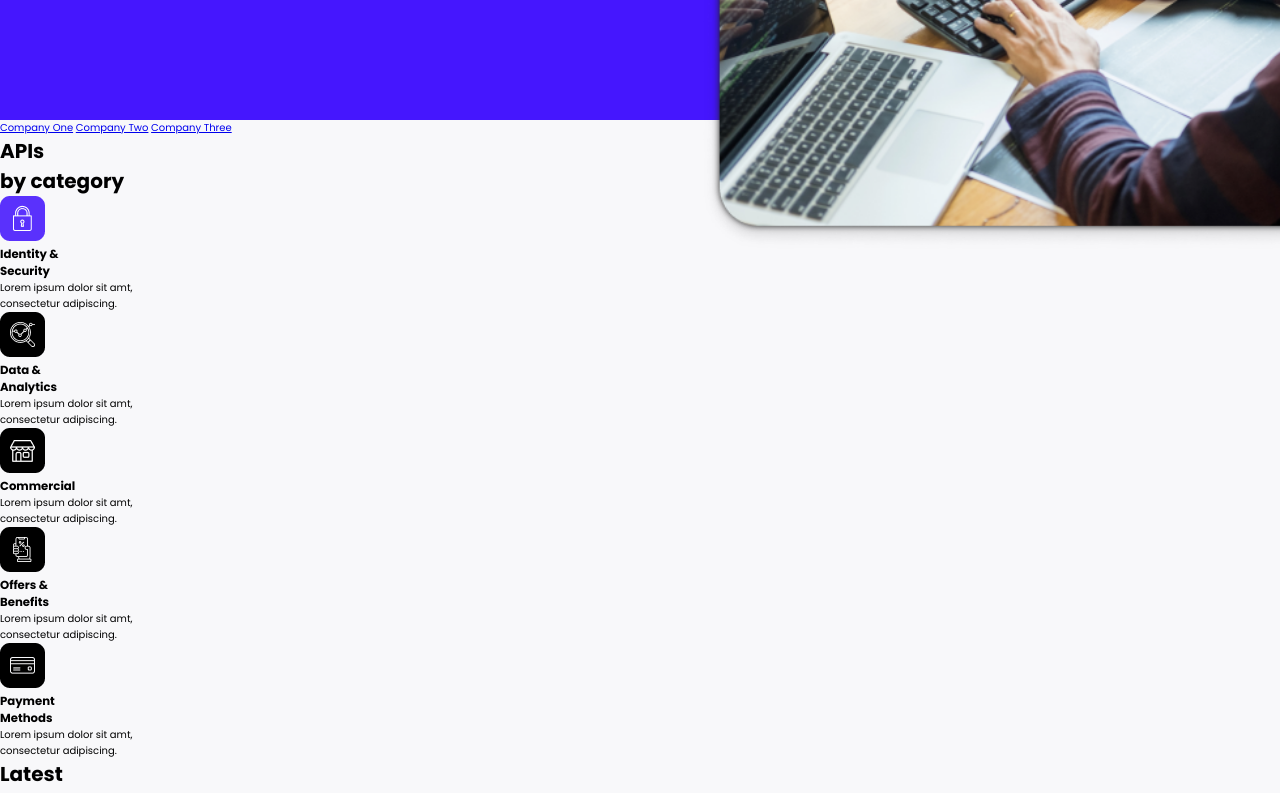
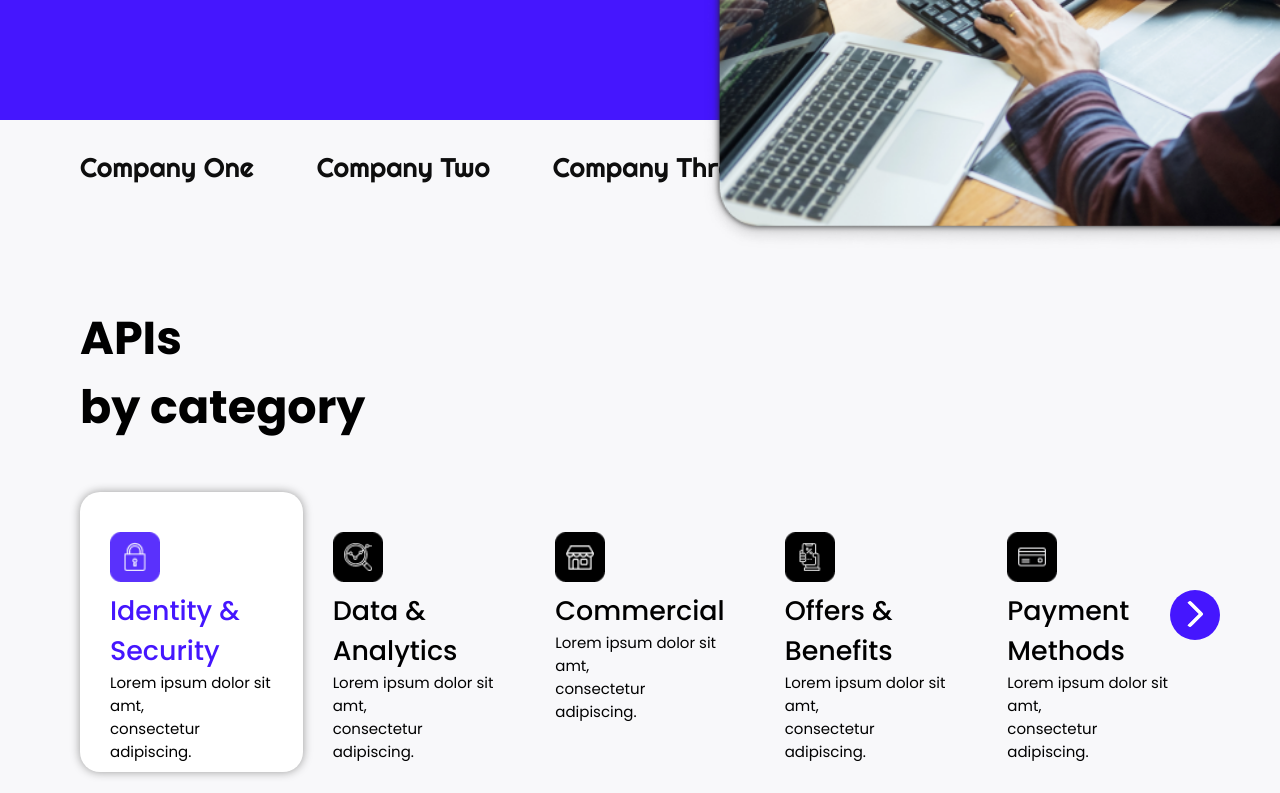
Before and after one commit to omkarg01/HTML-CSS-Project-9, a website: page index.html in a window 1280 px wide. Shown: the part 500-1293 px from the top of the page. Drawn offline with Linux system fonts and the light colour scheme.

Commit message:
API Section Complete

```diff
--- a/index.html
+++ b/index.html
@@ -1,5 +1,6 @@
 <!DOCTYPE html>
 <html lang="en">
+
 <head>
     <meta charset="UTF-8">
     <meta http-equiv="X-UA-Compatible" content="IE=edge">
@@ -7,13 +8,14 @@
     <title>Developer Landing Page</title>
     <link rel="stylesheet" href="style.css">
 </head>
+
 <body>
     <!-- Header Starts -->
     <header>
 
         <!-- LOGO -->
         <div class="logo-div">
-            <img class="logo" src="./images/Logo.png" >
+            <img class="logo" src="./images/Logo.png">
         </div>
 
         <!-- Navigation Bar Starts -->
@@ -25,8 +27,11 @@
             <a class="nav-item">Forums</a>
             <a class="nav-item">LogIn</a>
             <a class="nav-item-active">Sign Up</a>
-            <svg class="nav-item" width="13" height="13" viewBox="0 0 13 13" fill="none" xmlns="http://www.w3.org/2000/svg">
-            <path fill-rule="evenodd" clip-rule="evenodd" d="M8.85903 8.24401L11.816 11.321L11.815 11.322C11.991 11.4877 12.0614 11.7369 11.9982 11.9703C11.9349 12.2036 11.7483 12.3831 11.5127 12.4372C11.2771 12.4914 11.0308 12.4113 10.872 12.229L7.89103 9.12901C7.04998 9.72236 6.04531 10.0397 5.01603 10.037C2.66419 10.0372 0.627975 8.40344 0.118589 6.10743C-0.390797 3.81142 0.763438 1.46979 2.89472 0.475412C5.02599 -0.518963 7.56198 0.100953 8.99418 1.96641C10.4264 3.83187 10.3702 6.44192 8.85903 8.24401ZM8.44412 3.59725C7.86941 2.21135 6.51636 1.3082 5.01603 1.30901C2.9693 1.31231 1.31123 2.97128 1.30903 5.01801C1.30903 6.51834 2.21291 7.8709 3.59912 8.44487C4.98532 9.01883 6.58078 8.70114 7.64139 7.63996C8.702 6.57878 9.01883 4.98314 8.44412 3.59725Z" fill="white"/>
+            <svg class="nav-item" width="13" height="13" viewBox="0 0 13 13" fill="none"
+                xmlns="http://www.w3.org/2000/svg">
+                <path fill-rule="evenodd" clip-rule="evenodd"
+                    d="M8.85903 8.24401L11.816 11.321L11.815 11.322C11.991 11.4877 12.0614 11.7369 11.9982 11.9703C11.9349 12.2036 11.7483 12.3831 11.5127 12.4372C11.2771 12.4914 11.0308 12.4113 10.872 12.229L7.89103 9.12901C7.04998 9.72236 6.04531 10.0397 5.01603 10.037C2.66419 10.0372 0.627975 8.40344 0.118589 6.10743C-0.390797 3.81142 0.763438 1.46979 2.89472 0.475412C5.02599 -0.518963 7.56198 0.100953 8.99418 1.96641C10.4264 3.83187 10.3702 6.44192 8.85903 8.24401ZM8.44412 3.59725C7.86941 2.21135 6.51636 1.3082 5.01603 1.30901C2.9693 1.31231 1.31123 2.97128 1.30903 5.01801C1.30903 6.51834 2.21291 7.8709 3.59912 8.44487C4.98532 9.01883 6.58078 8.70114 7.64139 7.63996C8.702 6.57878 9.01883 4.98314 8.44412 3.59725Z"
+                    fill="white" />
             </svg>
         </nav>
 
@@ -42,9 +47,7 @@
         </div>
 
         <!-- Image -->
-        <!-- <div> -->
         <img class="header-image" src="./images/IMAGE HERE.png">
-        <!-- </div> -->
     </header>
     <!-- Companies -->
     <div class="companies">
@@ -88,7 +91,9 @@
                 <h3 class="card-head">Payment <br> Methods</h3>
                 <p class="card-body">Lorem ipsum dolor sit amt, <br> consectetur adipiscing.</p>
             </div>
-
+            <div class="right-arrow">
+                <i class="arrow right"></i>
+            </div>
         </div>
     </div>
 
@@ -102,12 +107,13 @@
         <!-- Blog card 01 -->
         <div class="blog-card">
             <div class="blog-image">
-                    <img src="./images/Rectangle.png" alt="" >
+                <img src="./images/Rectangle.png" alt="">
             </div>
             <div class="blog-content">
-                    <h6 >06 Aug 2019</h6>
-                    <h3 >Custom-made <br> loyalty programme</h3>
-                    <small>Lorem ipsum dolor sit amet <br>consectetur adipisicing elit. <br> consectetur adipisicing elit. <br>Lorem ipsum dolor sit amet</small>
+                <h6>06 Aug 2019</h6>
+                <h3>Custom-made <br> loyalty programme</h3>
+                <small>Lorem ipsum dolor sit amet <br>consectetur adipisicing elit. <br> consectetur adipisicing elit.
+                    <br>Lorem ipsum dolor sit amet</small>
             </div>
             <div class="blog-bottom">
                 <img class="blog-card-bottom-image" src="./images/IMAGE HERE (2).png" alt="">
@@ -122,12 +128,13 @@
 
         <div class="blog-card">
             <div class="blog-image">
-                    <img src="./images/Rectangle Copy.png" alt="" >
+                <img src="./images/Rectangle Copy.png" alt="">
             </div>
             <div class="blog-content">
-                    <h6 >08 Aug 2019</h6>
-                    <h3 >You can <br> travel with ease</h3>
-                    <small>Lorem ipsum dolor sit amet <br>consectetur adipisicing elit. <br> consectetur adipisicing elit. <br>Lorem ipsum dolor sit amet</small>
+                <h6>08 Aug 2019</h6>
+                <h3>You can <br> travel with ease</h3>
+                <small>Lorem ipsum dolor sit amet <br>consectetur adipisicing elit. <br> consectetur adipisicing elit.
+                    <br>Lorem ipsum dolor sit amet</small>
             </div>
             <div class="blog-bottom">
                 <img class="blog-card-bottom-image" src="./images/IMAGE HERE (2).png" alt="">
@@ -143,10 +150,11 @@
     <div class="faq-section">
         <div class="faq-content">
             <h2>Have <br> a question</h2>
-                <h4>Lorem ipsum dolor sit amet consectetur adipisicing elit. Similique mollitia <br>nam animi exercitationem et eum enim nulla veritatis,</h4>
+            <h4>Lorem ipsum dolor sit amet consectetur adipisicing elit. Similique mollitia <br>nam animi exercitationem
+                et eum enim nulla veritatis,</h4>
             <h4>Do you have any question about anythings ?</h4>
 
-                <button >Contact Us</button>
+            <button>Contact Us</button>
         </div>
         <div class="faq-image">
             <img src="./images/Rectangle_38-2 (1).png" alt="">
@@ -160,7 +168,7 @@
         </div>
         <div class="download-email">
             <form>
-                    <input placeholder="Enter your email address"/>
+                <input placeholder="Enter your email address" />
                 <button>Download</button>
             </form>
         </div>
@@ -169,7 +177,7 @@
     <!-- Download -->
     <div class="footer-section">
         <div class="footer-left">
-                <img class="footer-logo"src="./images/Logo.png" alt="">
+            <img class="footer-logo" src="./images/Logo.png" alt="">
             <ul class="list">
                 <li class="list-items">@lopem ipsum</li>
                 <li class="list-items">Home</li>
@@ -194,4 +202,5 @@
 
     </div>
 </body>
+
 </html>
--- a/style.css
+++ b/style.css
@@ -84,3 +84,98 @@ nav {
   left: 54.7%;
   filter: drop-shadow(0px 0px 3px #222);
 }
+
+
+/* --------------------------------- */
+/* ---------- Companies ------------ */
+/* --------------------------------- */
+
+.companies {
+  margin-left: 8rem;
+  margin-top: 3rem;
+}
+
+.company-items {
+  font-size: 2.7rem;
+  color: var(--black);
+  font-weight: 500;
+  font-family: Righteous;
+  text-decoration: none;
+  margin-right: 6rem;
+}
+
+
+/* --------------------------- */
+/* ---------- API ------------ */
+/* --------------------------- */
+
+.api {
+  margin: 12rem 8rem;
+  font-size: 2.3rem;
+  /* background-color: aqua; */
+}
+
+.cards {
+  display: flex;
+  position: relative;
+  margin: 5rem 0;
+  /* justify-content: space-between; */
+}
+
+.card,
+.card-active {
+  height: 20rem;
+  width: 30rem;
+  padding: 4rem 3rem;
+  border-radius: 2rem;
+}
+
+.card-active {
+  background-color: white;
+  box-shadow: 0px 0px 10px 0.1px rgb(154, 154, 154);
+
+}
+
+.card-head-active {
+  color: var(--primary-blue);
+}
+
+.card-logo {
+  height: 5rem;
+}
+
+.card-head,
+.card-head-active {
+  font-weight: 500;
+}
+
+.card-body {
+  font-size: 1.5rem;
+}
+
+.right-arrow {
+  position: absolute;
+  z-index: -1;
+  height: 5rem;
+  width: 5rem;
+  background-color: var(--primary-blue);
+  border-radius: 3rem;
+  top: 35%;
+  right: -2rem;
+}
+
+.arrow {
+  position: relative;
+  left: 1rem;
+  top: 0.9rem;
+  border: solid white;
+  border-width: 0 4px 4px 0;
+  display: inline-block;
+  padding: 8px;
+  border-radius: 3px;
+}
+
+.right {
+  transform: rotate(-45deg);
+  -webkit-transform: rotate(-45deg);
+}
```
Lines whose indentation alone changed are shown as unchanged.
